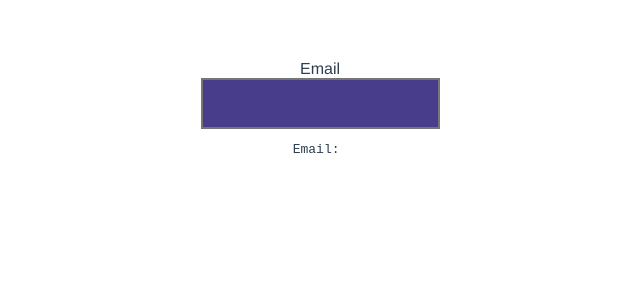
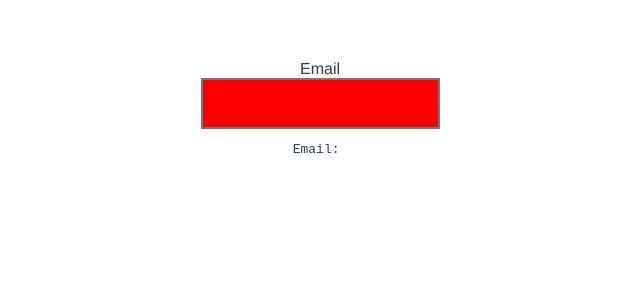
Before and after one commit to dsErick/from-vue-2-to-vue-3, a Vue app: page / in a window 1280 px wide. Shown: the top 300 px of the page, without its empty margins (320-960 px from the left). Built offline with nearby package versions, Linux system fonts and the light colour scheme.

Commit message:
Multi root components

```diff
--- a/src/components/BaseInput.vue
+++ b/src/components/BaseInput.vue
@@ -1,28 +1,29 @@
 <template>
-<!-- <div :class="$attrs.class"> -->
-<div>
     <label>{{ label }}</label><br>
     <input
         v-bind="{
-            // ...$attrs,
-            type: $attrs.type,
-            onBlur: $attrs.onBlur,
+            ...$attrs,
+            // type: $attrs.type,
 
+            // onBlur: $attrs.onBlur,
+            onBlur: blurEvent,
             onClick: clickEvent,
 
             // Cleaner to look at and make sure input event is not overwriten
             onInput: e => $emit('update:modelValue', e.target.value)
-            // @input=$emit('update:modelValue', $event.target.value)
         }"
         :value="modelValue"
     >
-</div>
 </template>
 
 <script>
 export default {
     name: 'BaseInput',
-    inheritAttrs: false,    // The parent div will not contain the attributes passed on parent component
+    // inheritAttrs: false,    // The parent div will not contain the attributes passed on parent component
+    emits: {
+        blur: null,
+        'update:modelValue': null
+    },
     props: {
         modelValue: {
             type: [String, Number],
@@ -33,14 +34,16 @@ export default {
             default: null
         }
     },
-    setup(props, { attrs }) {
+    setup(props, { attrs, emit }) {
         console.log('Props', Object.entries(props)) // modelValue: '', label: 'Email'
-        console.log('Attrs', Object.entries(attrs)) // class: 'bg-red', type: 'email', onBlur: f, onUpdate:modelValue: f
+        console.log('Attrs', Object.entries(attrs)) // class: 'bg-red', type: 'email'
 
         const clickEvent = e => console.log(e)
+        const blurEvent = () => emit('blur')
 
         return {
-            clickEvent
+            clickEvent,
+            blurEvent
         }
     }
 }
```
